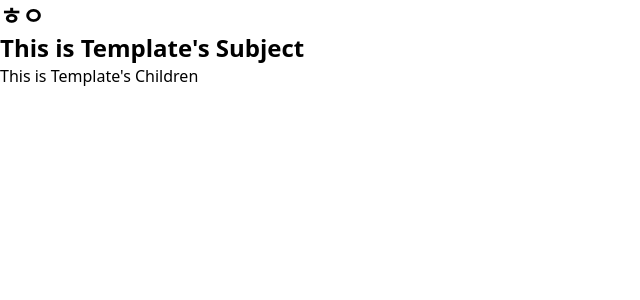
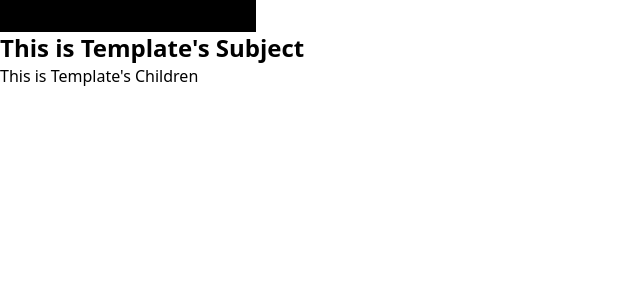
Before and after one commit to devridge-team-project/devridge-client-demo, a React (Create React App) app: page / in a window 1280 px wide. Shown: the top 300 px of the page, without its empty margins (0-640 px from the left). Built offline with nearby package versions, Linux system fonts and the light colour scheme.

Commit message:
[Style] solve the problem in the conflict between libraries and config files

```diff
--- a/package.json
+++ b/package.json
@@ -53,7 +53,7 @@
     "eslint-plugin-react-hooks": "^4.6.0",
     "eslint-plugin-tailwindcss": "^3.13.0",
     "prettier": "^3.1.1",
-    "tailwindcss": "^3.4.0",
+    "tailwindcss": "^3.3.2",
     "typescript": "^4.9.5"
   }
 }
--- a/src/components/home/controller/Modals.tsx
+++ b/src/components/home/controller/Modals.tsx
@@ -1,6 +1,7 @@
-import { useWidgetStore } from "@/shared/store";
+import { useWidgetStore } from "../../../shared/store";
+
 export default function Modals() {
   const { nowModal } = useWidgetStore();
   if (nowModal === "someModal") return <div>Some Modal</div>;
-  return <></>;
+  return <div />;
 }
--- a/src/components/home/view/Test.tsx
+++ b/src/components/home/view/Test.tsx
@@ -1,8 +1,14 @@
-import Template from "@/design/Template";
+import Template from "../../../design/Template";
+
 export default function Test() {
   return (
     <div>
-      <div className="text-2xl font-bold">ㅎㅇ</div>
+      <div
+        className="w-64 bg-black
+			 text-2xl font-bold"
+      >
+        ㅎㅇ
+      </div>
       <Template subject="This is Template's Subject">
         <div>This is Template's Children </div>
       </Template>
--- a/tsconfig.json
+++ b/tsconfig.json
@@ -20,5 +20,5 @@
       "@/*": ["*"]
     }
   },
-  "include": ["src"]
+  "include": ["src", "./eslintrc.json"]
 }
```
Also changed, not shown: .eslintrc.json, 1 other file (tests, documents, lock files or other folders).
